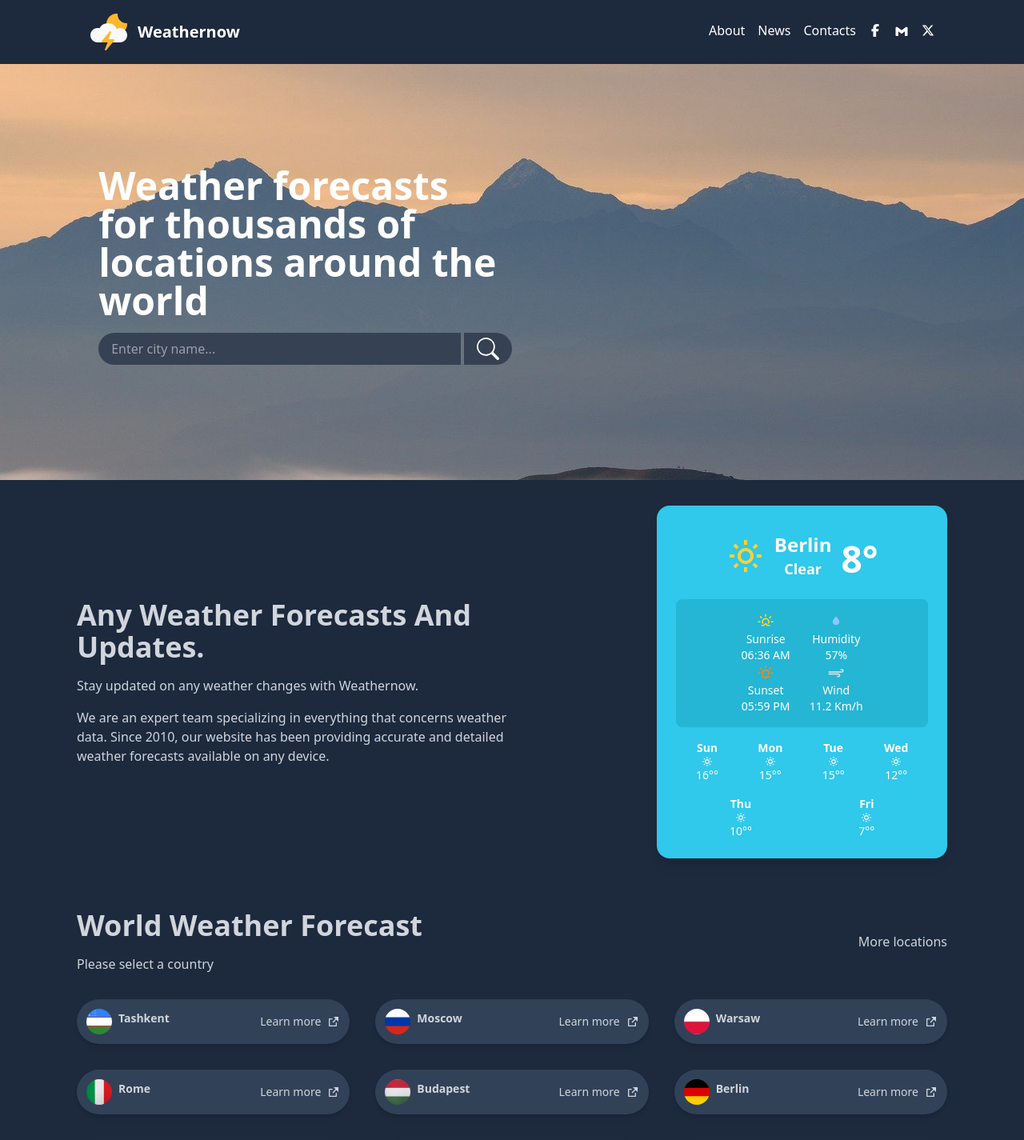
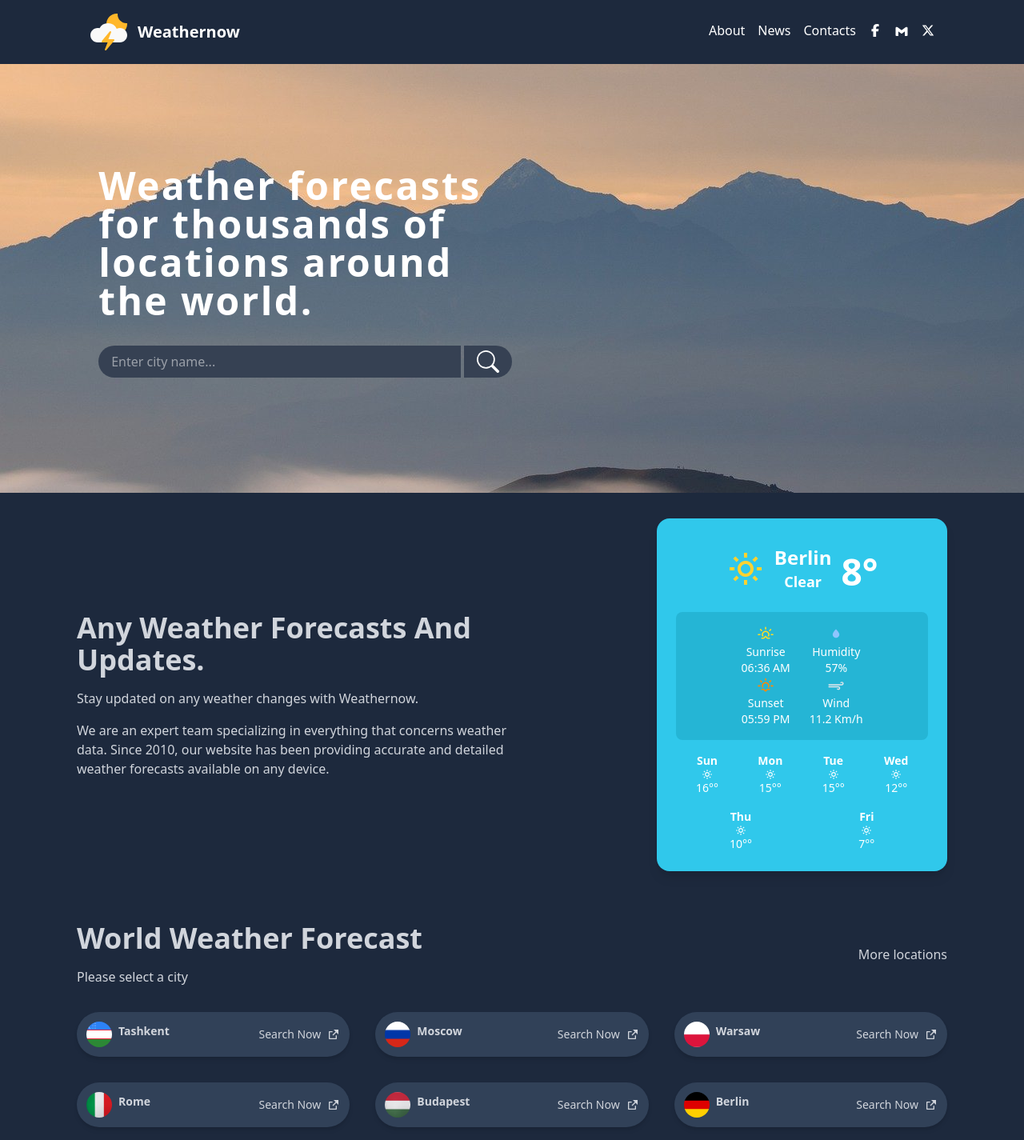
Before and after one commit to Hacnine/Weathernow, a React (Vite) app: page / in a window 1280 px wide. Shown: the top 1425 px of the page at 80% size. Built offline with nearby package versions, Linux system fonts and the light colour scheme; no server answers.

Commit message:
Final Touch

```diff
--- a/package.json
+++ b/package.json
@@ -29,6 +29,7 @@
     "@types/react": "^19.0.10",
     "@types/react-dom": "^19.0.4",
     "@vitejs/plugin-react-swc": "^3.8.0",
+    "autoprefixer": "^10.4.21",
     "eslint": "^9.21.0",
     "eslint-plugin-react-hooks": "^5.1.0",
     "eslint-plugin-react-refresh": "^0.4.19",
--- a/src/SearchResults.jsx
+++ b/src/SearchResults.jsx
@@ -53,17 +53,17 @@ const SearchResults = () => {
             <section className=" p-8 bg-[url(/search.jpg)] bg-bottom py-32 text-white ">
                 <div className="flex flex-col md:flex-row items-start justify-between md:max-w-[85%] mx-auto h-[250px]">
                     <div className=" ">
-                        <h1 className="text-3xl md:text-5xl font-bold mb-4">Weather forecasts for thousands of locations around the world</h1>
-                        <form onSubmit={handleSearch} className="flex items-center gap-0.5 mb-4">
+                        <h1 className="text-3xl tracking-widest  md:text-5xl font-bold mb-4">Weather forecasts for thousands of locations around the world.</h1>
+                        <form onSubmit={handleSearch} className="flex items-center gap-0.5  mb-4">
                             <input
                                 type="text"
-                                className="p-2 w-1/2 bg-gray-700 rounded-l-full outline-none px-4 ring-gray-700 focus:border-0"
+                                className="p-2 w-1/2 mt-4 bg-gray-700 rounded-l-full outline-none px-4 ring-gray-700 focus:border-0"
                                 placeholder="Enter city name..."
                                 value={city2}
                                 onChange={(e) => setCity2(e.target.value)}
                             />
-                            <button type="submit" className="py-1.5 px-4 bg-gray-700 cursor-pointer  rounded-r-full">
-                                <BsSearch className="text-sm size-7" />
+                            <button type="submit" className="py-1.5 mt-4 px-4 bg-gray-700 cursor-pointer  rounded-r-full">
+                                <BsSearch className="text-sm size-7 " />
                             </button>
                         </form>
                         <span className=" text-2xl pt-10">Showing result of <span className="capitalize">{city} :</span></span>
--- a/src/components/Hero.jsx
+++ b/src/components/Hero.jsx
@@ -19,8 +19,8 @@ const HeroSection = ({ weatherData }) => {
     <section className=" p-8 bg-[url(/src/assets/background/sunset.jpg)] py-32 text-white ">
       <div className="flex flex-col md:flex-row items-center justify-between md:max-w-[85%] mx-auto">
         <div className="md:w-1/2 ">
-          <h1 className="text-3xl md:text-5xl font-bold mb-4">Weather forecasts for thousands of locations around the world</h1>
-          <form onSubmit={handleSearch} className="flex items-center gap-1 mb-4">
+          <h1 className="text-3xl md:text-5xl font-bold mb-4 tracking-wider line-clamp-4">Weather forecasts for thousands of locations around the world.</h1>
+          <form onSubmit={handleSearch} className="pt-4 flex items-center gap-1 mb-4">
             <input
               type="text"
               className="p-2 w-full bg-gray-700 rounded-l-full outline-none px-4 ring-gray-700 focus:border-0"
--- a/src/components/WorldWeatherForcastSection.jsx
+++ b/src/components/WorldWeatherForcastSection.jsx
@@ -16,7 +16,7 @@ const WorldWeatherForecastSection = () => {
                 <h2 className="text-2xl md:text-4xl  font-bold mb-4">
                     World Weather Forecast
                 </h2>
-                <p>Please select a country</p>
+                <p>Please select a city</p>
             </div>
             <div className="md:w-1/2 mt-8 md:mt-0">
                 <div className="flex justify-end">
@@ -48,7 +48,7 @@ const ServiceCard = ({ title, img, link }) => (
                 </h3>
             </div>
             <a className="elementor-button elementor-size-md flex items-center" href={link}>
-                <span className="mr-2 text-sm">Learn more</span>
+                <span className="mr-2 text-sm">Search Now</span>
                 <RiExternalLinkFill/>
             </a>
         </div>
```
Also changed, not shown: 1 other file (tests, documents, lock files or other folders).
